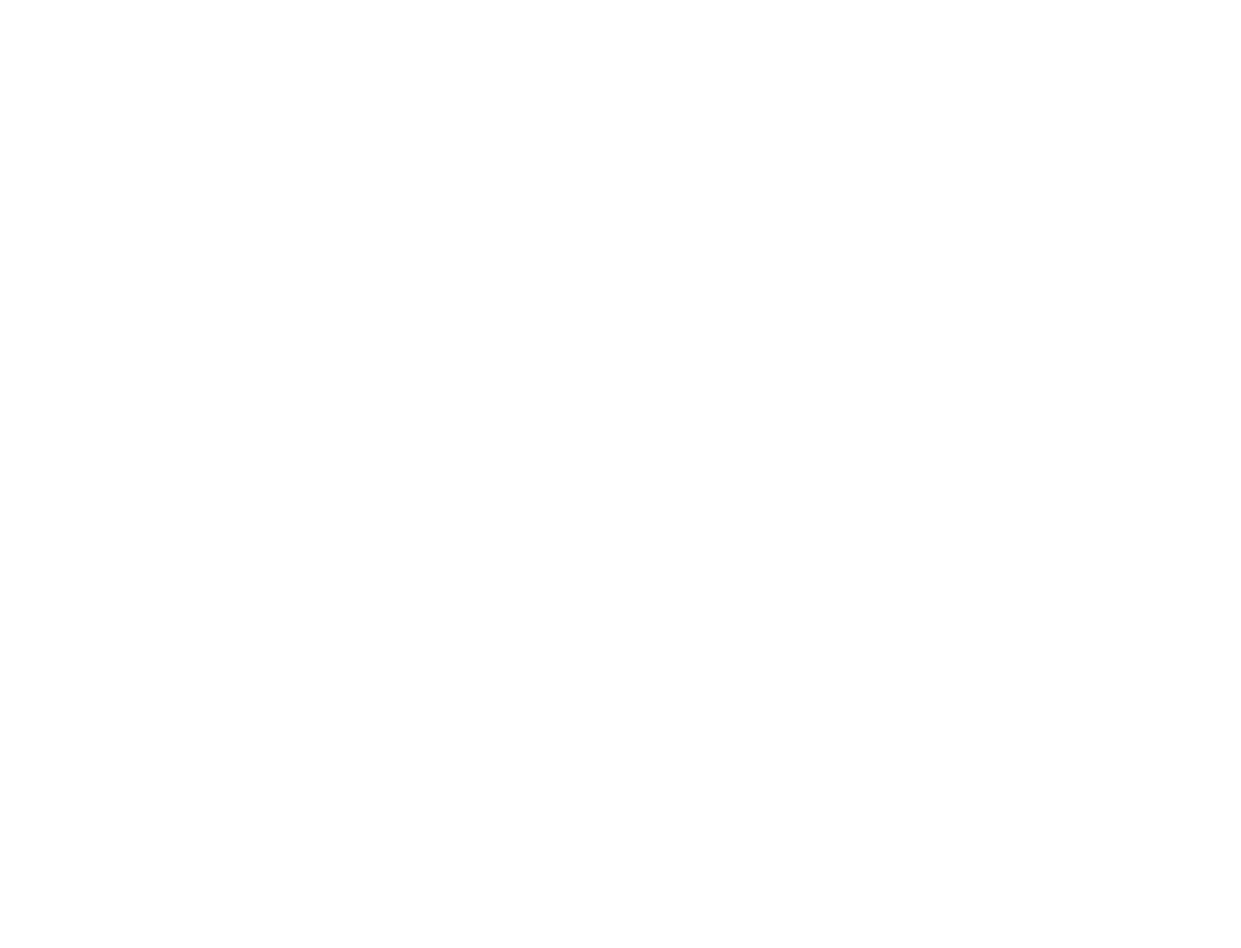
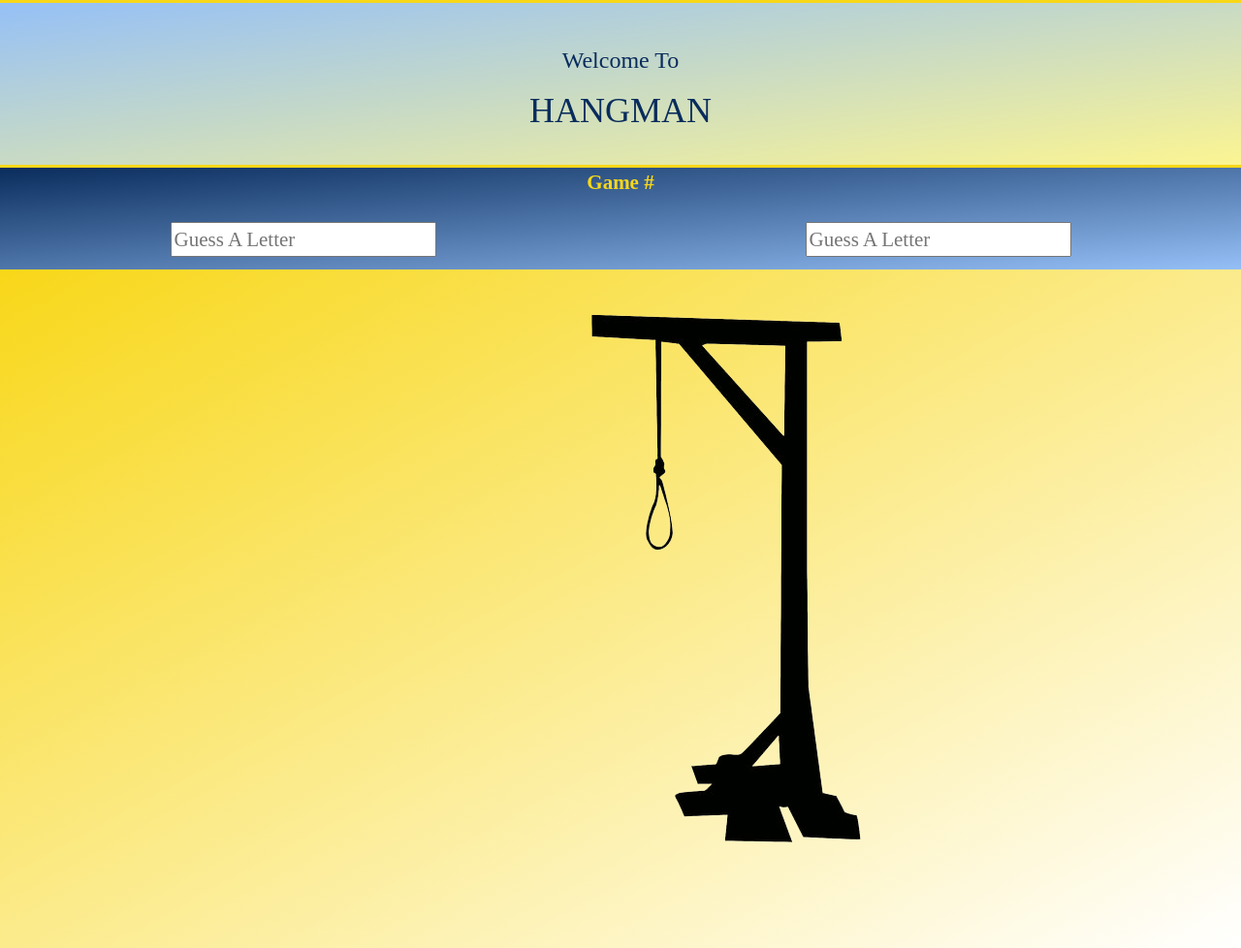
Before and after one commit to tcburns24/reach-game, a plain HTML site: page index.html in a window 1280 px wide. Shown: the whole page at 97% size. Before the commit the page ends 800 px from the top, so only its background shows below. Drawn offline with nearby package versions, Linux system fonts and the light colour scheme; no server answers.

Commit message:
Gallows, letter row, and dashboard 1st draft

```diff
--- a/index.html
+++ b/index.html
@@ -3,9 +3,37 @@
 
 	<head>
 		<link rel="stylesheet" type="text/css" href="styles/main.css"/>
+		<link rel="stylesheet" href="https://maxcdn.bootstrapcdn.com/bootstrap/3.3.7/css/bootstrap.min.css">
 	</head>
 
 	<body>
+		<section class="title">
+			<div class="row game-title">
+				<h3>Welcome To</h3>
+				<h1>HANGMAN</h1>
+			</div>
+			<div class="row dashboard">
+				<div class="col-lg-12 game-number">Game #</div>
+				<div class="col-lg-6 guessbox letter-guess">
+					<input type="text" class="guess letter" placeholder="Guess A Letter">
+				</div>
+				<div class="col-lg-6 guessbox word-guess">
+					<input type="text" class="guess word" placeholder="Guess A Letter">
+				</div>
+			</div>
+		</section>
+
+		<section class="game">
+			<div class="row letter-row">
+
+			</div>
+			<div class="row gallows-row">
+				<div class="col-lg-4"></div>
+				<div class="col-lg-6 gallows">
+					<img src="templates/gallows.png"/>
+				</div>
+			</div>
+		</section>
 
 		<script src="js/main.js"></script>
 	</body>
--- a/js/main.js
+++ b/js/main.js
@@ -0,0 +1,10 @@
+var getWord = function() {
+	fetch('http://app.linkedin-reach.io/words')
+  .then(function(response) {
+    return response.text().then(function(text) {
+      document.getElementsByClassName('textdiv')[0].innerHTML = text;
+    })
+  })
+}
+
+window.onload = getWord();
--- a/styles/main.css
+++ b/styles/main.css
@@ -0,0 +1,79 @@
+/*
+
+Color Theme:
+
+yellow 		#F8D719;
+tbLight 	#95C0F7;
+tbDark 		#092C5C;
+correct 	#22bb33;
+incorrect #bb2124;
+grey 			#aaaaaa;
+
+*/
+
+.game-title {
+	position: relative;
+	border-radius: 12px;
+	border-width: 3px;
+	border-style: solid;
+	border-color: #F8D719;
+	background: linear-gradient(to right bottom, #95C0F7, #fcf592);
+	text-align: center;
+	font-family: avenir;
+	color: #092C5C;
+	padding: 2% 0 2% 0;
+}
+
+.dashboard {
+	background: linear-gradient(to right bottom, #092C5C, #95C0F7);
+	color: #F8D719;
+	font-family: avenir;
+	font-size: 1.5em;
+}
+
+.game-number {
+	text-align: center;
+	font-weight: bold;
+}
+
+.guessbox {
+	text-align: center;
+	padding-top: 2%;
+	padding-bottom: 1%
+}
+
+.guess {
+	color: black;
+}
+
+.game {
+	background: linear-gradient(to right bottom, #F8D719, white);
+	padding: 1% 0 4% 0;
+	height: 700px;
+}
+
+.letter-row {
+	position: relative;
+	display: inline-block;
+	text-align: center;
+}
+
+.letterdiv {
+	display: inline-block;
+	margin: 0.5% 0.5% 0.5% 0.5%;
+	font-weight: bolder;
+	font-family: times;
+	font-size: 1.5em;
+	color: darkgrey;
+}
+
+.gallows-row {
+	height: 100%;
+}
+
+.gallows {
+	position: relative;
+	padding: 1% 0 1% 0;
+	height: 50px;
+	text-align: center;
+}
--- a/styles/variables.scss
+++ /dev/null
@@ -1,9 +0,0 @@
-
-// color variables for consistency
-
-$yellow: #F8D719;
-$lightblue: #95C0F7;
-$darkblue: #092C5C;
-$correct: #22bb33;
-$incorrect: #bb2124;
-$grey: #aaaaaa;
```
Also changed, not shown: templates/gallows.png (added).
